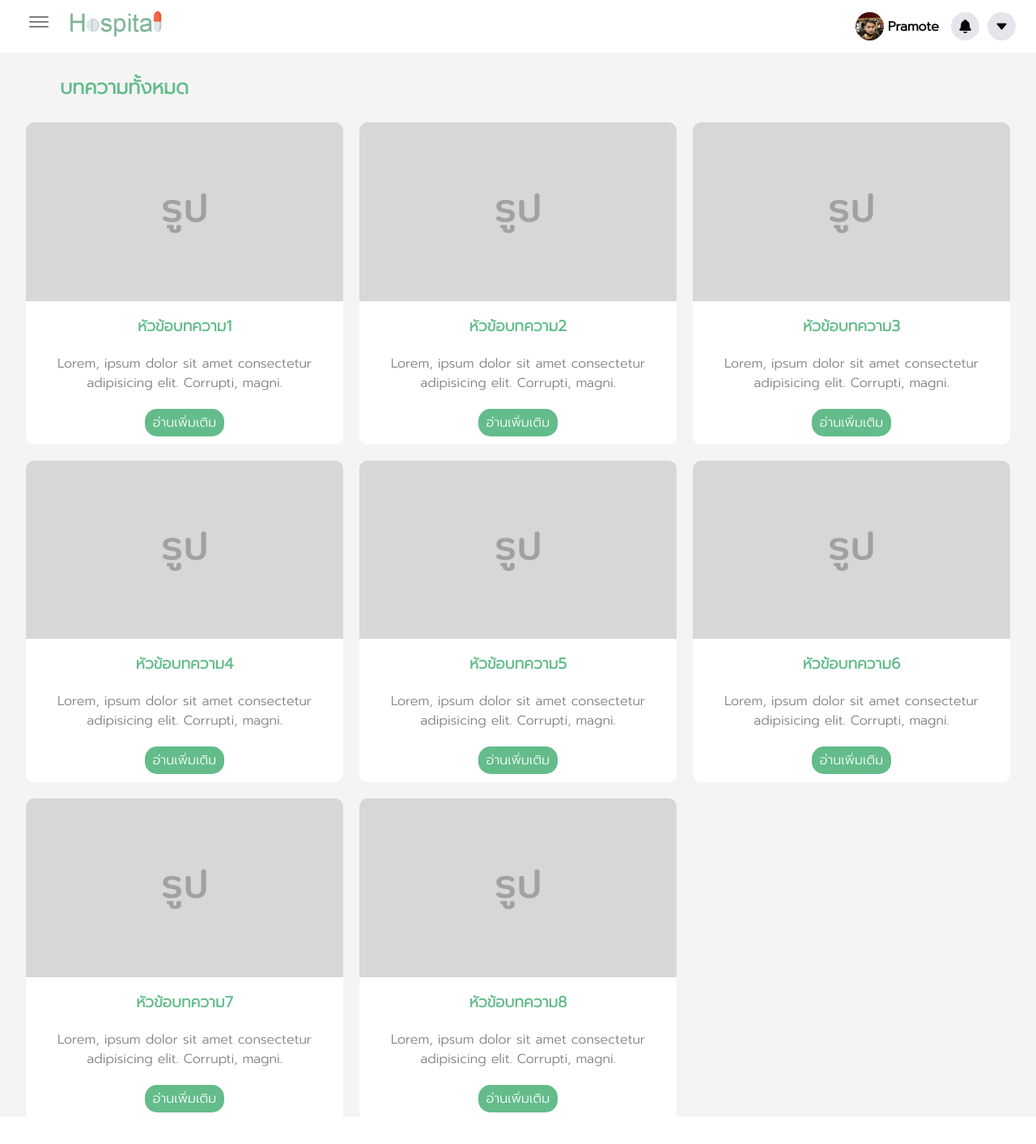
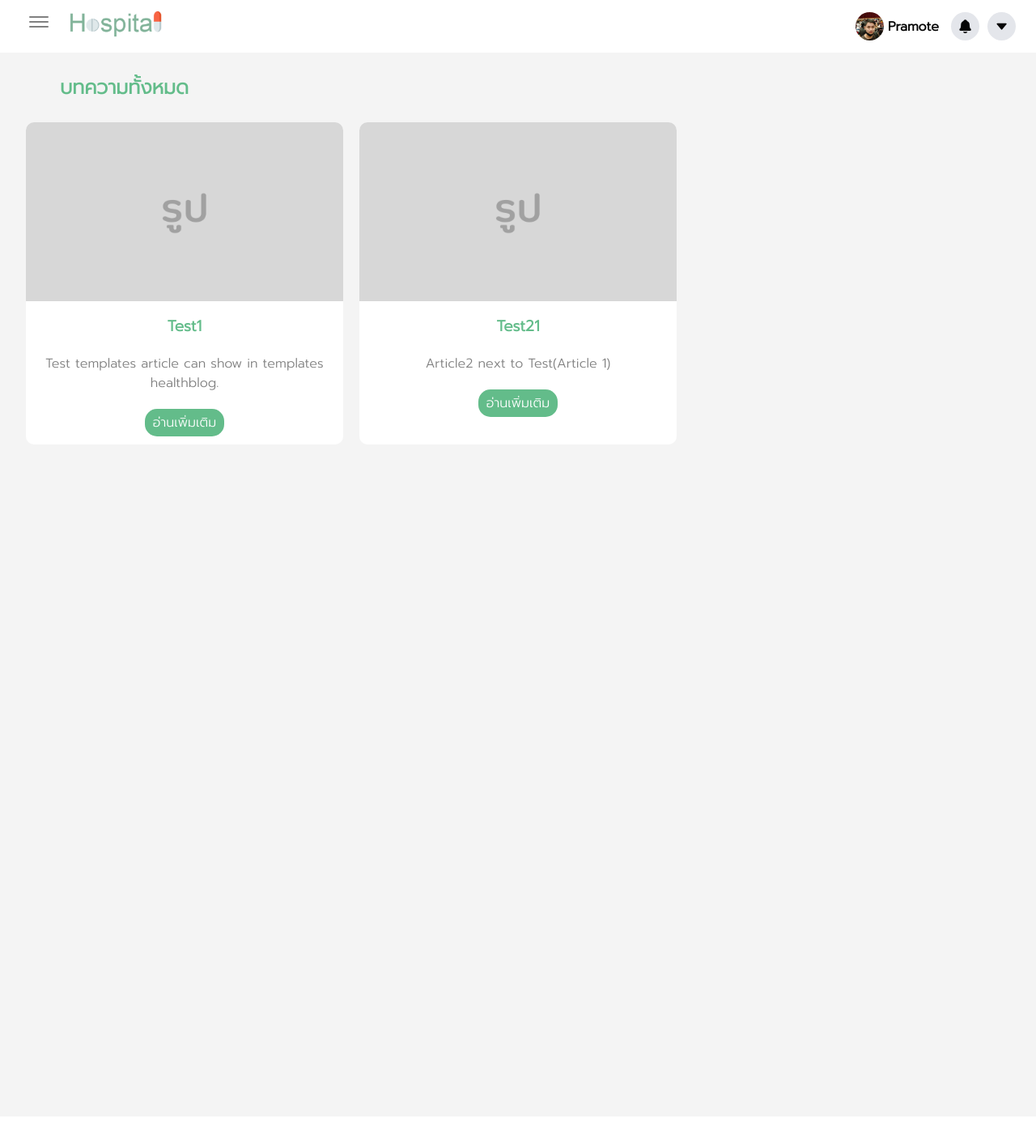
Before and after one commit to yoki31/FPPY.github.io, a Django app: page /uhealthblog in a window 1280 px wide. Shown: the top 1413 px of the page at 81% size. Run offline with Django 3.2, Linux system fonts and the light colour scheme; data comes from the database, SQL or seed files in the repository.

Commit message:
complete uhelthblog templates

```diff
--- a/doctors/templates/doctors/uhealthblog.html
+++ b/doctors/templates/doctors/uhealthblog.html
@@ -13,98 +13,98 @@
     </div>
 
     <div class="news-card-area-all">
-        <!-- <div class="row"> -->
+            {% for article in articles %}
             <div class="news-card">
                 <img src="{% static 'images/pic.jpg' %}">
                 <div class="news-topic">
-                    <h3>หัวข้อบทความ1</h3>
+                    <h3>{{ article.header }}1</h3>
                 </div>
                 <div class="details">
-                    <p>Lorem, ipsum dolor sit amet consectetur adipisicing elit. Corrupti, magni.</p>
+                    <p>{{ article.context }}</p>
                 </div>
-                <a href="{% url 'doctors:uhealthblog_one' %}" class="read-more">อ่านเพิ่มเติม</a>
+                <a href="{% url 'doctors:uhealthblog_content' article.id %}" class="read-more">อ่านเพิ่มเติม</a>
             </div>
+            {% endfor %}
+        <!--    <div class="news-card">-->
+        <!--        <img src="{% static 'images/pic.jpg' %}">-->
+        <!--        <div class="news-topic">-->
+        <!--            <h3>หัวข้อบทความ2</h3>-->
+        <!--        </div>-->
+        <!--        <div class="details">-->
+        <!--            <p>Lorem, ipsum dolor sit amet consectetur adipisicing elit. Corrupti, magni.</p>-->
+        <!--        </div>-->
+        <!--        <a href="{% url 'doctors:uhealthblog_one' %}" class="read-more">อ่านเพิ่มเติม</a>-->
+        <!--    </div>-->
 
-            <div class="news-card">
-                <img src="{% static 'images/pic.jpg' %}">
-                <div class="news-topic">
-                    <h3>หัวข้อบทความ2</h3>
-                </div>
-                <div class="details">
-                    <p>Lorem, ipsum dolor sit amet consectetur adipisicing elit. Corrupti, magni.</p>
-                </div>
-                <a href="{% url 'doctors:uhealthblog_one' %}" class="read-more">อ่านเพิ่มเติม</a>
-            </div>
-
-            <div class="news-card">
-                <img src="{% static 'images/pic.jpg' %}">
-                <div class="news-topic">
-                    <h3>หัวข้อบทความ3</h3>
-                </div>
-                <div class="details">
-                    <p>Lorem, ipsum dolor sit amet consectetur adipisicing elit. Corrupti, magni.</p>
-                </div>
-                <a href="{% url 'doctors:uhealthblog_one' %}" class="read-more">อ่านเพิ่มเติม</a>
-            </div>
+        <!--    <div class="news-card">-->
+        <!--        <img src="{% static 'images/pic.jpg' %}">-->
+        <!--        <div class="news-topic">-->
+        <!--            <h3>หัวข้อบทความ3</h3>-->
+        <!--        </div>-->
+        <!--        <div class="details">-->
+        <!--            <p>Lorem, ipsum dolor sit amet consectetur adipisicing elit. Corrupti, magni.</p>-->
+        <!--        </div>-->
+        <!--        <a href="{% url 'doctors:uhealthblog_one' %}" class="read-more">อ่านเพิ่มเติม</a>-->
+        <!--    </div>-->
         <!-- </div> -->
 
         <!-- <div class="row"> -->
-            <div class="news-card">
-                <img src="{% static 'images/pic.jpg' %}">
-                <div class="news-topic">
-                    <h3>หัวข้อบทความ4</h3>
-                </div>
-                <div class="details">
-                    <p>Lorem, ipsum dolor sit amet consectetur adipisicing elit. Corrupti, magni.</p>
-                </div>
-                <a href="{% url 'doctors:uhealthblog_one' %}" class="read-more">อ่านเพิ่มเติม</a>
-            </div>
+        <!--    <div class="news-card">-->
+        <!--        <img src="{% static 'images/pic.jpg' %}">-->
+        <!--        <div class="news-topic">-->
+        <!--            <h3>หัวข้อบทความ4</h3>-->
+        <!--        </div>-->
+        <!--        <div class="details">-->
+        <!--            <p>Lorem, ipsum dolor sit amet consectetur adipisicing elit. Corrupti, magni.</p>-->
+        <!--        </div>-->
+        <!--        <a href="{% url 'doctors:uhealthblog_one' %}" class="read-more">อ่านเพิ่มเติม</a>-->
+        <!--    </div>-->
 
-            <div class="news-card">
-                <img src="{% static 'images/pic.jpg' %}">
-                <div class="news-topic">
-                    <h3>หัวข้อบทความ5</h3>
-                </div>
-                <div class="details">
-                    <p>Lorem, ipsum dolor sit amet consectetur adipisicing elit. Corrupti, magni.</p>
-                </div>
-                <a href="{% url 'doctors:uhealthblog_one' %}" class="read-more">อ่านเพิ่มเติม</a>
-            </div>
+        <!--    <div class="news-card">-->
+        <!--        <img src="{% static 'images/pic.jpg' %}">-->
+        <!--        <div class="news-topic">-->
+        <!--            <h3>หัวข้อบทความ5</h3>-->
+        <!--        </div>-->
+        <!--        <div class="details">-->
+        <!--            <p>Lorem, ipsum dolor sit amet consectetur adipisicing elit. Corrupti, magni.</p>-->
+        <!--        </div>-->
+        <!--        <a href="{% url 'doctors:uhealthblog_one' %}" class="read-more">อ่านเพิ่มเติม</a>-->
+        <!--    </div>-->
 
-            <div class="news-card">
-                <img src="{% static 'images/pic.jpg' %}">
-                <div class="news-topic">
-                    <h3>หัวข้อบทความ6</h3>
-                </div>
-                <div class="details">
-                    <p>Lorem, ipsum dolor sit amet consectetur adipisicing elit. Corrupti, magni.</p>
-                </div>
-                <a href="{% url 'doctors:uhealthblog_one' %}" class="read-more">อ่านเพิ่มเติม</a>
-            </div>
+        <!--    <div class="news-card">-->
+        <!--        <img src="{% static 'images/pic.jpg' %}">-->
+        <!--        <div class="news-topic">-->
+        <!--            <h3>หัวข้อบทความ6</h3>-->
+        <!--        </div>-->
+        <!--        <div class="details">-->
+        <!--            <p>Lorem, ipsum dolor sit amet consectetur adipisicing elit. Corrupti, magni.</p>-->
+        <!--        </div>-->
+        <!--        <a href="{% url 'doctors:uhealthblog_one' %}" class="read-more">อ่านเพิ่มเติม</a>-->
+        <!--    </div>-->
         <!-- </div> -->
 
         <!-- <div class="row"> -->
-            <div class="news-card">
-                <img src="{% static 'images/pic.jpg' %}">
-                <div class="news-topic">
-                    <h3>หัวข้อบทความ7</h3>
-                </div>
-                <div class="details">
-                    <p>Lorem, ipsum dolor sit amet consectetur adipisicing elit. Corrupti, magni.</p>
-                </div>
-                <a href="{% url 'doctors:uhealthblog_one' %}" class="read-more">อ่านเพิ่มเติม</a>
-            </div>
+        <!--    <div class="news-card">-->
+        <!--        <img src="{% static 'images/pic.jpg' %}">-->
+        <!--        <div class="news-topic">-->
+        <!--            <h3>หัวข้อบทความ7</h3>-->
+        <!--        </div>-->
+        <!--        <div class="details">-->
+        <!--            <p>Lorem, ipsum dolor sit amet consectetur adipisicing elit. Corrupti, magni.</p>-->
+        <!--        </div>-->
+        <!--        <a href="{% url 'doctors:uhealthblog_one' %}" class="read-more">อ่านเพิ่มเติม</a>-->
+        <!--    </div>-->
 
-            <div class="news-card">
-                <img src="{% static 'images/pic.jpg' %}">
-                <div class="news-topic">
-                    <h3>หัวข้อบทความ8</h3>
-                </div>
-                <div class="details">
-                    <p>Lorem, ipsum dolor sit amet consectetur adipisicing elit. Corrupti, magni.</p>
-                </div>
-                <a href="{% url 'doctors:uhealthblog_one' %}" class="read-more">อ่านเพิ่มเติม</a>
-            </div>
+        <!--    <div class="news-card">-->
+        <!--        <img src="{% static 'images/pic.jpg' %}">-->
+        <!--        <div class="news-topic">-->
+        <!--            <h3>หัวข้อบทความ8</h3>-->
+        <!--        </div>-->
+        <!--        <div class="details">-->
+        <!--            <p>Lorem, ipsum dolor sit amet consectetur adipisicing elit. Corrupti, magni.</p>-->
+        <!--        </div>-->
+        <!--        <a href="{% url 'doctors:uhealthblog_one' %}" class="read-more">อ่านเพิ่มเติม</a>-->
+        <!--    </div>-->
 
             <!-- <div class="news-card">
                 <img src="{% static 'images/pic.jpg' %}">
--- a/doctors/templates/doctors/uhealthblog_one.html
+++ b/doctors/templates/doctors/uhealthblog_one.html
@@ -8,14 +8,12 @@
 {% block content %}
 
     <div class="header-news">
-        <h2>ชื่อบทความ</h2>
+        <h2>{{ article.header }}</h2>
     </div>
 
     <img src="{% static 'images/pic.jpg' %}" alt="" class="img-blog">
 
+    <p class="content-blog">{{ article.context }}</p>
 
-    <p class="content-blog">Lorem ipsum dolor sit amet consectetur adipisicing elit. Sit nisi sapiente voluptas molestiae animi temporibus, adipisci ullam aliquid consequatur vel repudiandae, ab natus voluptatibus libero rem nam dolores illo ex laudantium! Praesentium nulla dolorum ullam quaerat saepe earum voluptates sit?</p>
-    <p class="content-blog">Lorem ipsum dolor sit amet consectetur adipisicing elit. Sit nisi sapiente voluptas molestiae animi temporibus, adipisci ullam aliquid consequatur vel repudiandae, ab natus voluptatibus libero rem nam dolores illo ex laudantium! Praesentium nulla dolorum ullam quaerat saepe earum voluptates sit?</p>
-    <p class="content-blog">Lorem ipsum dolor sit amet consectetur adipisicing elit. Sit nisi sapiente voluptas molestiae animi temporibus, adipisci ullam aliquid consequatur vel repudiandae, ab natus voluptatibus libero rem nam dolores illo ex laudantium! Praesentium nulla dolorum ullam quaerat saepe earum voluptates sit?</p>
 
 {% endblock %}
```
